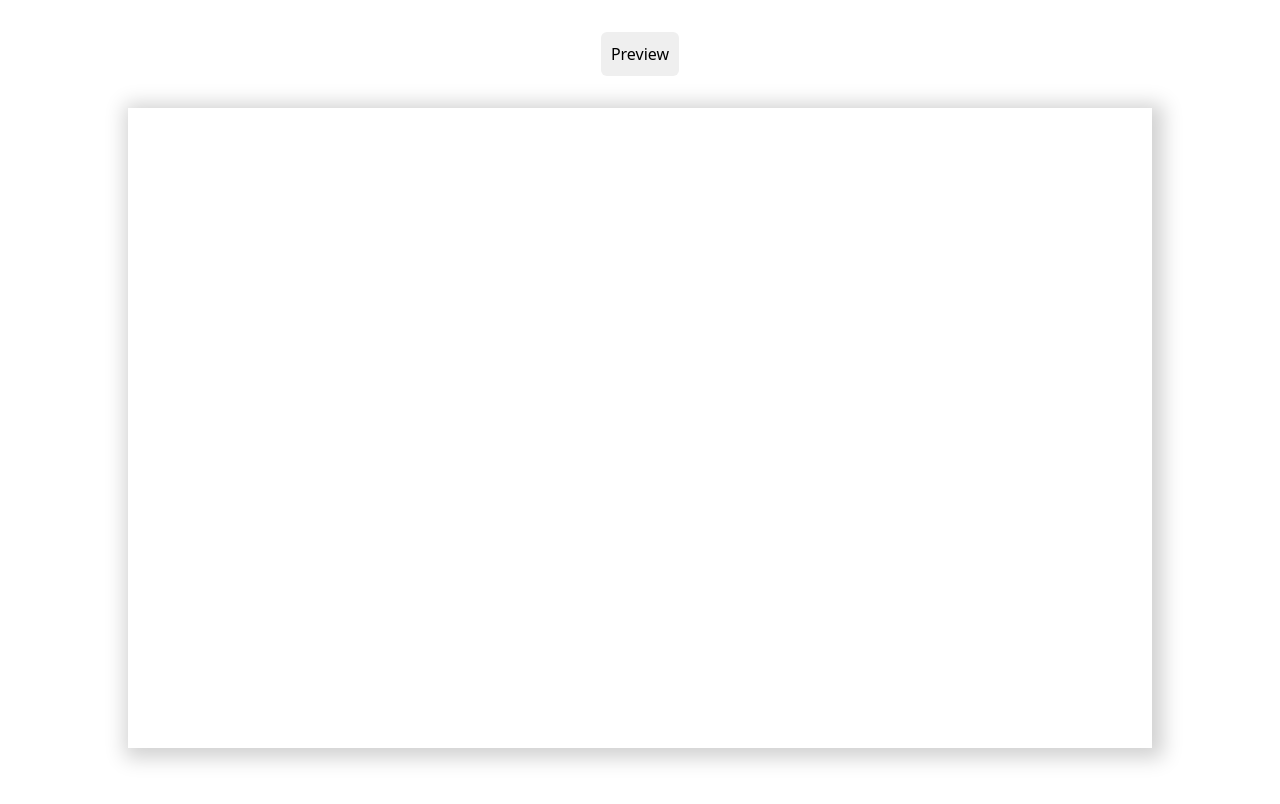
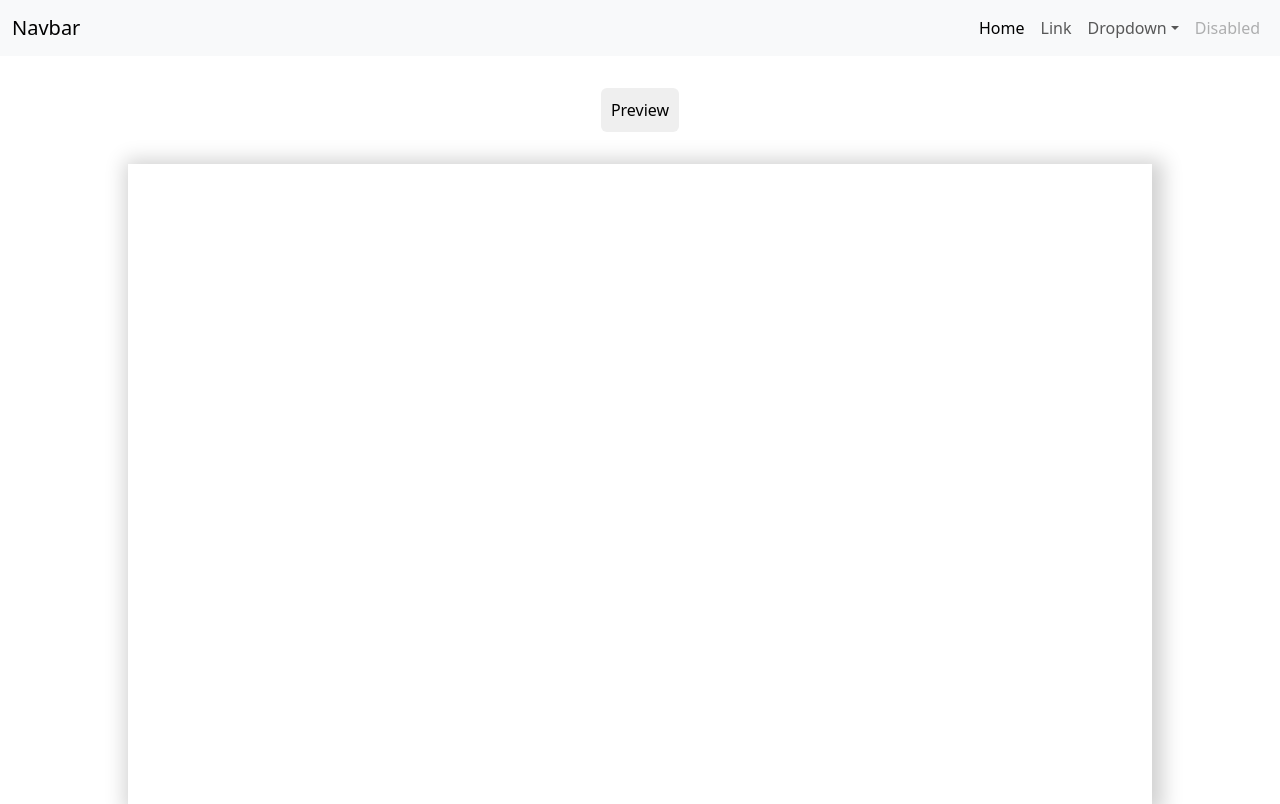
Before and after one commit to Iammayank18/markdown, a React (Vite) app: page / in a window 1280 px wide. Built offline with nearby package versions, Linux system fonts and the light colour scheme.

Commit message:
updated markdown

```diff
--- a/index.html
+++ b/index.html
@@ -14,6 +14,12 @@
 <body>
   <div id="root"></div>
   <script type="module" src="/src/main.jsx"></script>
+  <script src="https://cdn.jsdelivr.net/npm/@popperjs/core@2.11.6/dist/umd/popper.min.js"
+    integrity="sha384-oBqDVmMz9ATKxIep9tiCxS/Z9fNfEXiDAYTujMAeBAsjFuCZSmKbSSUnQlmh/jp3"
+    crossorigin="anonymous"></script>
+  <script src="https://cdn.jsdelivr.net/npm/bootstrap@5.3.0-alpha1/dist/js/bootstrap.min.js"
+    integrity="sha384-mQ93GR66B00ZXjt0YO5KlohRA5SY2XofN4zfuZxLkoj1gXtW8ANNCe9d5Y3eG5eD"
+    crossorigin="anonymous"></script>
 </body>
 
 </html>
--- a/src/App.jsx
+++ b/src/App.jsx
@@ -1,13 +1,11 @@
-import { useState } from "react";
-import reactLogo from "./assets/react.svg";
 import "./App.css";
+import Header from "./component/header/Header";
 import Makrdown from "./component/Makrdown";
 
 function App() {
-  const [count, setCount] = useState(0);
-
   return (
     <div>
+      <Header />
       <Makrdown />
     </div>
   );
--- a/src/component/header/Header.jsx
+++ b/src/component/header/Header.jsx
@@ -1,9 +1,76 @@
 import React from "react";
 
 const Header = () => {
-  return <header>
-
-  </header>;
+  return (
+    <header>
+      <nav class="navbar navbar-expand-lg bg-body-tertiary">
+        <div class="container-fluid">
+          <a class="navbar-brand" href="#">
+            Navbar
+          </a>
+          <button
+            class="navbar-toggler"
+            type="button"
+            data-bs-toggle="collapse"
+            data-bs-target="#navbarSupportedContent"
+            aria-controls="navbarSupportedContent"
+            aria-expanded="false"
+            aria-label="Toggle navigation"
+          >
+            <span class="navbar-toggler-icon"></span>
+          </button>
+          <div class="collapse navbar-collapse" id="navbarSupportedContent">
+            <ul class="navbar-nav me-auto mb-2 mb-lg-0">
+              <li class="nav-item">
+                <a class="nav-link active" aria-current="page" href="#">
+                  Home
+                </a>
+              </li>
+              <li class="nav-item">
+                <a class="nav-link" href="#">
+                  Link
+                </a>
+              </li>
+              <li class="nav-item dropdown">
+                <a
+                  class="nav-link dropdown-toggle"
+                  href="#"
+                  role="button"
+                  data-bs-toggle="dropdown"
+                  aria-expanded="false"
+                >
+                  Dropdown
+                </a>
+                <ul class="dropdown-menu">
+                  <li>
+                    <a class="dropdown-item" href="#">
+                      Action
+                    </a>
+                  </li>
+                  <li>
+                    <a class="dropdown-item" href="#">
+                      Another action
+                    </a>
+                  </li>
+                  <li>
+                    <hr class="dropdown-divider" />
+                  </li>
+                  <li>
+                    <a class="dropdown-item" href="#">
+                      Something else here
+                    </a>
+                  </li>
+                </ul>
+              </li>
+              <li class="nav-item">
+                <a class="nav-link disabled">Disabled</a>
+              </li>
+            </ul>
+          </div>
+        </div>
+      </nav>
+    </header>
+  );
 };
 
 export default Header;
--- a/src/index.css
+++ b/src/index.css
@@ -6,3 +6,7 @@
     flex-direction: column;
   }
 } */
+
+.navbar-collapse {
+  flex-grow: 0 !important;
+}
```
